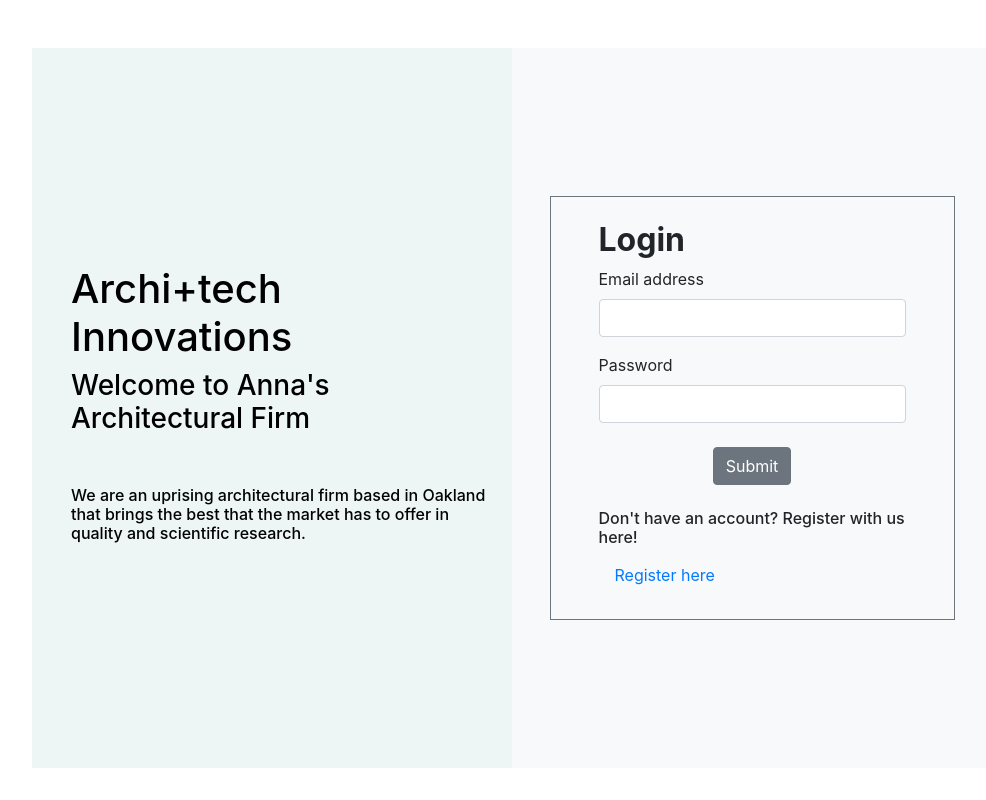
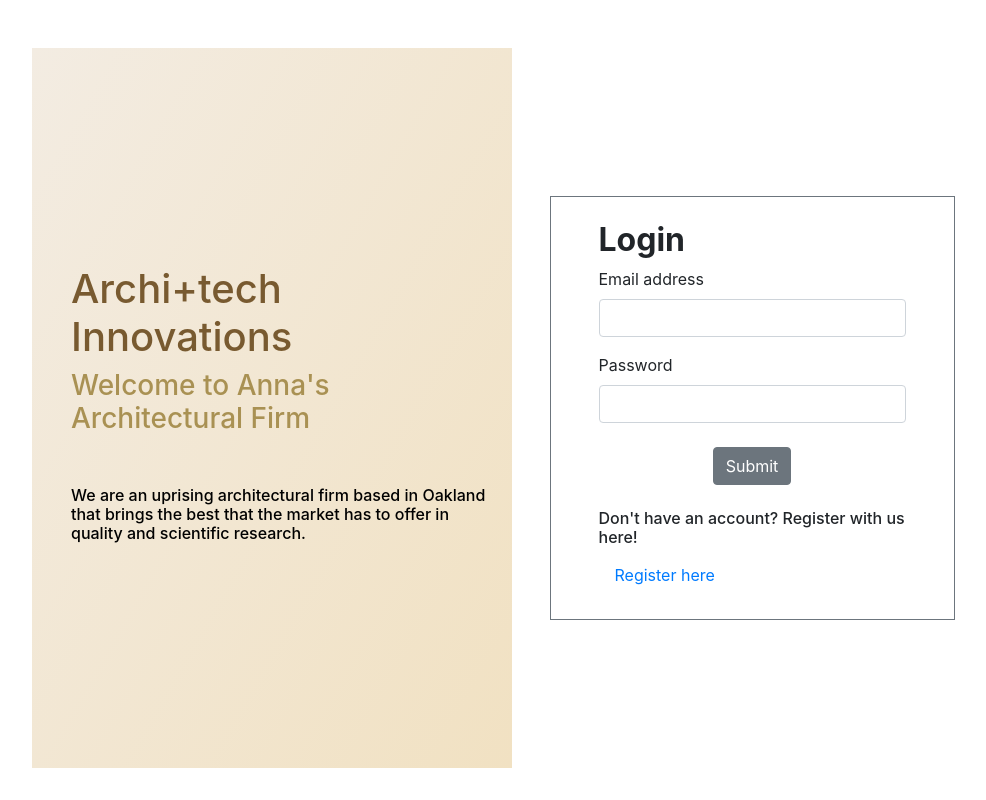
Before and after one commit to Quetellen/Assignment-Anna-Architect, an Angular app: page / in a window 1280 px wide. Shown: the whole page, without its empty margins (128-1114 px from the left). Built offline with nearby package versions, Linux system fonts and the light colour scheme.

Commit message:
css color

```diff
--- a/src/app/client-meeting/client-meeting.component.ts
+++ b/src/app/client-meeting/client-meeting.component.ts
@@ -1,4 +1,5 @@
 import { Component } from '@angular/core';
+
 
 @Component({
   selector: 'app-client-meeting',
--- a/src/app/login/login.component.css
+++ b/src/app/login/login.component.css
@@ -1,7 +1,13 @@
 .title {
-    background-color: rgb(237, 245, 245);
+    background: linear-gradient(120deg,#f3ece2,#f1e1c2 100%);
     color: rgb(0, 0, 0);
     font-size: 14px
+}
+h1{
+    color: rgba(118, 88, 46, 0.989);
+}
+h3{
+    color: rgb(169, 145, 83);
 }
 
 .row {
--- a/src/app/login/login.component.html
+++ b/src/app/login/login.component.html
@@ -12,7 +12,7 @@
               </div>
         </div>
     </div>
-    <div class="col-sm bg-light center">
+    <div class="col-sm center">
         <div class="border border-secondary px-5 py-4 w-90">
             <div>
                 <div class="form-group">
@@ -29,7 +29,7 @@
                 </div> <br>
                 <div>
                     <h6>Don't have an account? Register with us here!</h6>
-                    <a class="nav-link" routerLink="/client-creation">Register here</a>
+                    <a routerLinkActive="active" class="nav-link" routerLink="/client-creation">Register here</a>
                 </div>
             </div>
         </div>
--- a/src/app/login/login.component.ts
+++ b/src/app/login/login.component.ts
@@ -25,4 +25,5 @@ export class LoginComponent {
 
 
 
+
 }
```
Also changed, not shown: src/app/app.component.css (line endings or trailing spaces).
